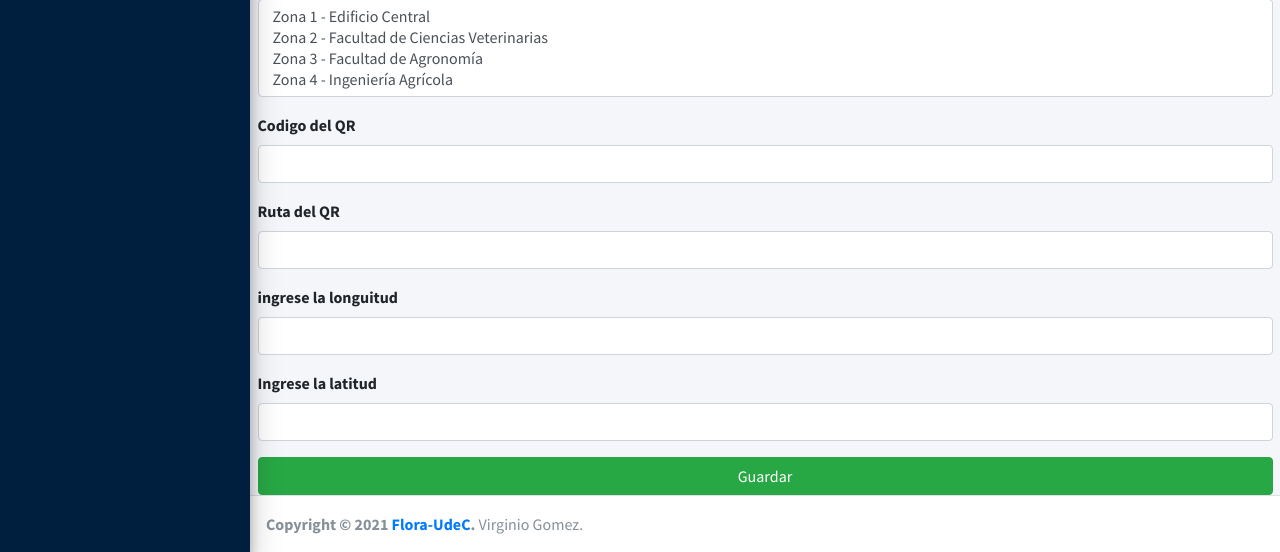
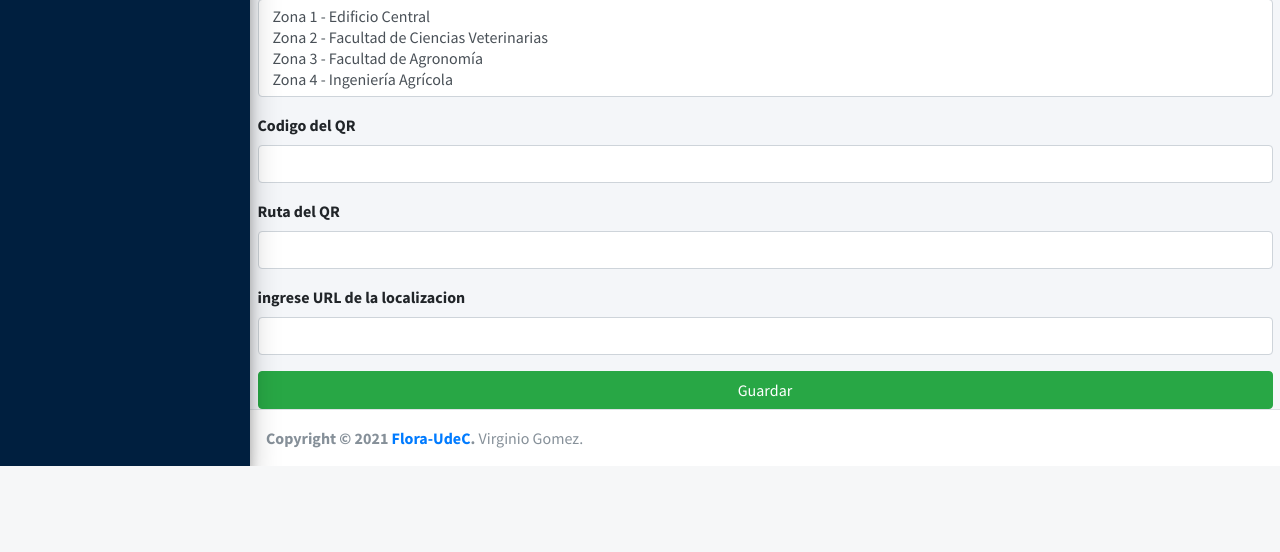
Before and after one commit to angelogallegos/djangoProject1, a Django app: page /flora/agregar/especie/ in a window 1280 px wide. Shown: the part 1662-2214 px from the top of the page. After the commit the page ends 2128 px from the top, so only its background shows below. Run offline with Django 3.2, Linux system fonts and the light colour scheme; a user stored in the database is signed in; data comes from the database, SQL or seed files in the repository; some libraries are stand-ins or nearby versions.

Commit message:
Eduardo - correcion 1

```diff
--- a/flora/forms.py
+++ b/flora/forms.py
@@ -18,7 +18,7 @@ class FormularioEspecie(forms.ModelForm):
     class Meta:
         model = Especie
         fields = ('Nombre', 'Nombre_Cientifico', 'Autor', 'Origen','Pais','Altura','Tipo', 'Estado', 'Luminosidad', 'Tolerancia_Frio', 'Humedad_Suelo',
-                  'Hojas', 'Flores', 'Semillas', 'Imagen_Perfil', 'Imagen1','Imagen2', 'Imagen3', 'Zona', 'QR', 'Imagen_QR', 'Longitud', 'Latitud')
+                  'Hojas', 'Flores', 'Semillas', 'Imagen_Perfil', 'Imagen1','Imagen2', 'Imagen3', 'Zona', 'QR', 'Imagen_QR', 'Localizacion')
 
         labels = {
             'Nombre' :  'Ingrese un nombre',
@@ -42,6 +42,5 @@ class FormularioEspecie(forms.ModelForm):
             'Zona' : 'Seleccione su zona',
             'QR' : 'Codigo del QR',
             'Imagen_QR' : 'Ruta del QR',
-            'Longitud' : 'ingrese la longuitud',
-            'Latitud' : 'Ingrese la latitud'
+            'Localizacion' : 'ingrese URL de la localizacion'
          }
--- a/flora/models.py
+++ b/flora/models.py
@@ -24,8 +24,7 @@ class Especie(models.Model):
     Zona = models.ManyToManyField(to='flora.Zona',through='flora.Ubicacion')
     QR = models.CharField(max_length=100, blank=True, null=True, default='')
     Imagen_QR = models.CharField(max_length=100, blank=True, null=True, default='')
-    Longitud = models.CharField(max_length=900, blank=True, null=True, default='')
-    Latitud = models.CharField(max_length=100, blank=True, null=True, default='')
+    Localizacion = models.CharField(max_length=900, blank=True, null=True, default='')
 
     def __int__(self):
         return self.id
--- a/flora/templates/mostrar_especie.html
+++ b/flora/templates/mostrar_especie.html
@@ -99,7 +99,7 @@
                                                         </td>
                                                         <td>
 
-                                                            <input type="button"  class="btn btn-success btn-block" value="Mapa" onclick="javascript:window.open('{{a.Longitud}}','','width=900,height=900,left=100,top=100,toolbar=yes');"/>
+                                                            <input type="button"  class="btn btn-success btn-block" value="Mapa" onclick="javascript:window.open('{{a.Localizacion}}','','width=900,height=900,left=100,top=100,toolbar=yes');"/>
                                                         </td>
                                                             <td>
                                                                 <p>
```
Also changed, not shown: db.sqlite3.
